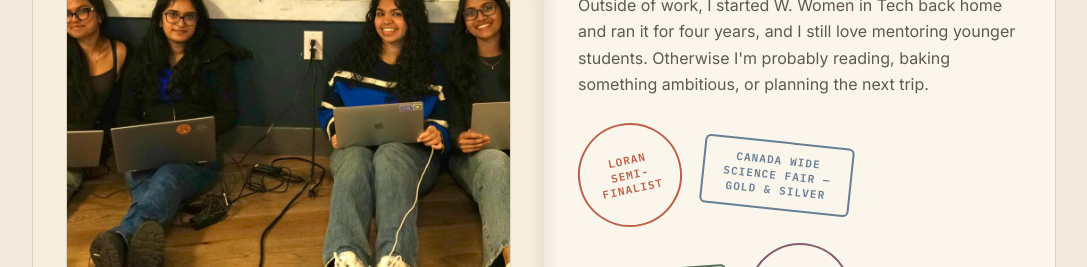
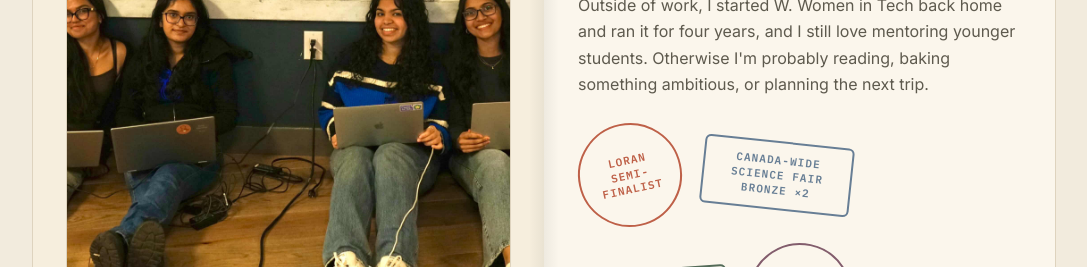
Before and after one commit to lalithyaraavi/lalithya-website, a Next.js app: page / in a window 1280 px wide. Shown: the part 3740-4007 px from the top of the page, without its empty margins (96-1183 px from the left). Built offline with nearby package versions, Linux system fonts and the light colour scheme.

Commit message:
Fix CWSF award: two bronze medals

```diff
--- a/src/data/content.ts
+++ b/src/data/content.ts
@@ -249,10 +249,10 @@ export const awards: Award[] = [
     emoji: "🏅",
   },
   {
-    title: "Canada Wide Science Fair — Gold & Silver",
+    title: "Canada-Wide Science Fair Bronze ×2",
     issuer: "Youth Science Canada",
     year: "2023",
-    emoji: "🥇",
+    emoji: "🥉",
   },
   {
     title: "TC Energy STEM Scholarship",
```
